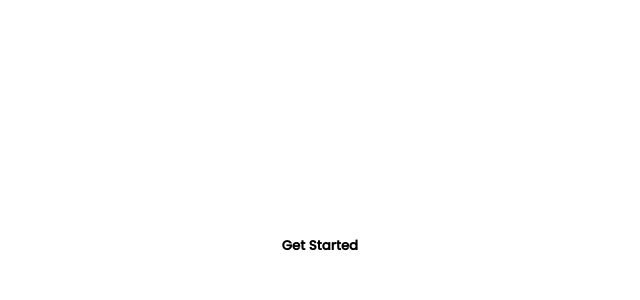
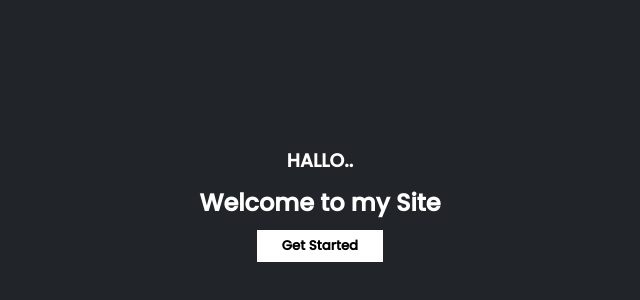
Before and after one commit to FikarNugrah/form-loginv2, a React (Vite) app: page / in a window 1280 px wide. Shown: the part 196-496 px from the top of the page, without its empty margins (320-960 px from the left). Built offline with nearby package versions, Linux system fonts and the light colour scheme; a web font is replaced by a local one.

Commit message:
custom: files

```diff
--- a/src/App.css
+++ b/src/App.css
@@ -16,7 +16,7 @@ body {
   width: 100%;
   height: 100vh;
   /* background: linear-gradient(135deg, #f6d365, #fda085, #f6d365); */
-  background-color: #fff;
+  background-color: #212529;
   /* border: 2px solid red; */
 }
 
--- a/src/App.jsx
+++ b/src/App.jsx
@@ -1,8 +1,8 @@
 import { BrowserRouter as Router, Routes, Route } from "react-router-dom";
+import "./App.css";
 import Home from "./Components/Home";
 import FormLogin from "./Components/FormLogin";
 import FormRegister from "./Components/FormRegister";
-import "./App.css";
 
 function App() {
   return (
@@ -10,8 +10,8 @@ function App() {
       <Router>
         <Routes>
           <Route path="/" element={<Home />} />
-          <Route path="/login" element={<FormLogin />} />
-          <Route path="/register" element={<FormRegister />} />
+          <Route path="/" element={<FormLogin />} />
+          <Route path="/" element={<FormRegister />} />
         </Routes>
       </Router>
     </>
--- a/src/Components/Home.jsx
+++ b/src/Components/Home.jsx
@@ -1,14 +1,9 @@
-import { useNavigate } from "react-router-dom";
-
 export default function Home() {
-  const navigate = useNavigate();
   return (
     <div className="home">
-      <h3>HALO..</h3>
+      <h3>HALLO..</h3>
       <h2>Welcome to my Site</h2>
-      <button onClick={() => navigate("/login")} className="start">
-        Get Started
-      </button>
+      <button className="start">Get Started</button>
     </div>
   );
 }
--- a/src/main.jsx
+++ b/src/main.jsx
@@ -2,7 +2,11 @@ import React from "react";
 import ReactDOM from "react-dom/client";
 import App from "./App.jsx";
 
-ReactDOM.createRoot(document.getElementById("root")).render(
+const rootElement = document.getElementById("root");
+
+// Menggunakan ReactDOM.createRoot untuk merender aplikasi
+const root = ReactDOM.createRoot(rootElement);
+root.render(
   <React.StrictMode>
     <App />
   </React.StrictMode>
--- a/vite.config.js
+++ b/vite.config.js
@@ -4,5 +4,4 @@ import react from "@vitejs/plugin-react";
 // https://vitejs.dev/config/
 export default defineConfig({
   plugins: [react()],
-  base: "/form-loginv2/",
 });
```
